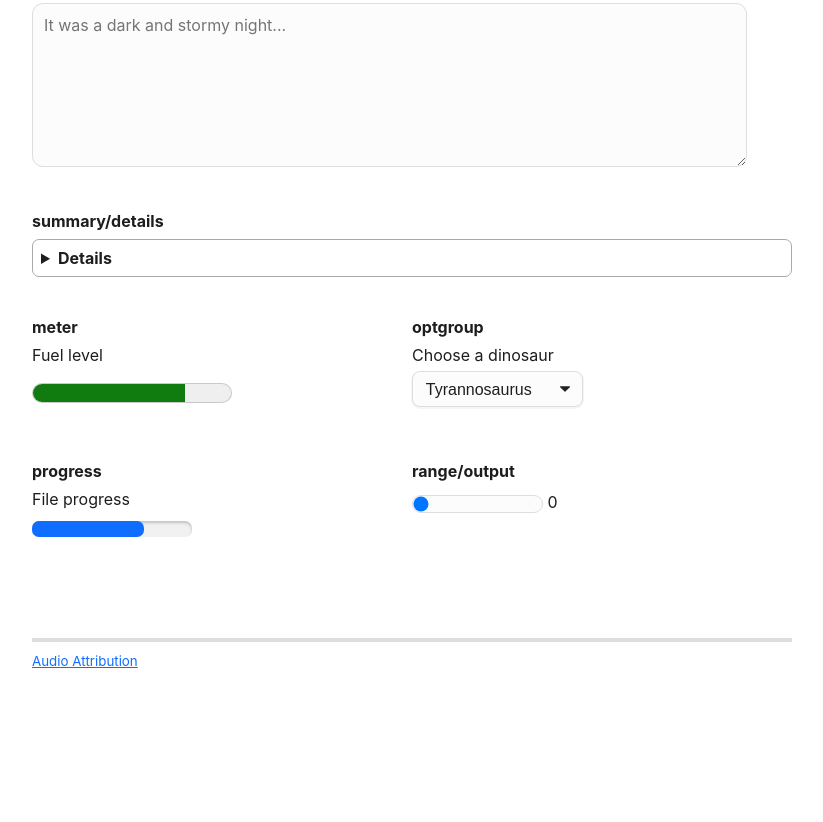
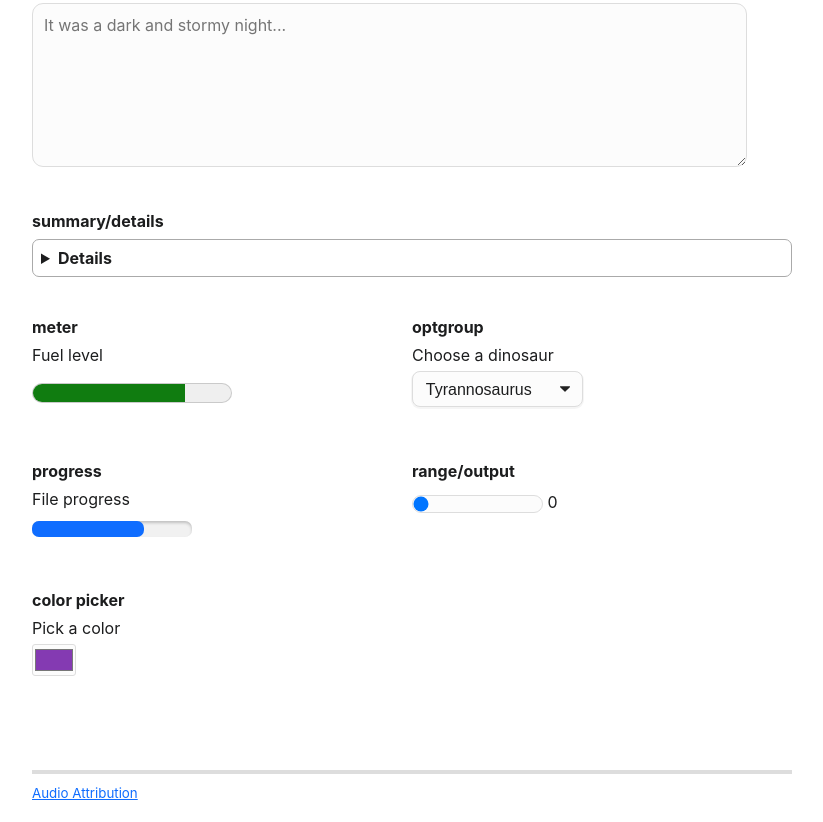
Before and after one commit to tbolt/boltcss, a website: page index.html in a window 1280 px wide. Shown: the part 5828-6650 px from the top of the page, without its empty margins (228-1051 px from the left). Before the commit the page ends 6518 px from the top, so only its background shows below. Drawn offline with Linux system fonts and the light colour scheme.

Commit message:
Add color input (#20)
* adds color input and related css

```diff
--- a/bolt.css
+++ b/bolt.css
@@ -1,6 +1,6 @@
 /**
  * Bolt.css
- * Version 0.6.0
+ * Version 0.7.0
  * https://github.com/tbolt/boltcss
  *
  * Sections
@@ -430,6 +430,16 @@ input[type="range"] {
   padding: 0;
 }
 
+input[type="color"] {
+  appearance: none;
+  inline-size: 44px;
+  outline-style: none;
+  padding: initial;
+  max-width: initial;
+  height: 2rem;
+  border-radius: 3px;
+}
+
 textarea {
   font-family: inherit;
   font-size: 1em;
--- a/index.html
+++ b/index.html
@@ -408,6 +408,13 @@
           <output name="result" for="b">0</output>
         </form>
       </div>
+
+      <!-- color -->
+      <div>
+        <h3 class="demo-header">color picker</h3>
+        <label for="color-picker">Pick a color</label>
+        <input type="color" id="color-picker" value="#843AB2" />
+      </div>
     </div>
 
     <!-- Footer -->
--- a/package.json
+++ b/package.json
@@ -1,6 +1,6 @@
 {
   "name": "boltcss",
-  "version": "0.6.0",
+  "version": "0.7.0",
   "description": "Boltcss classless CSS stylesheet",
   "main": "bolt.css",
   "scripts": {},
```
Also changed, not shown: bolt.min.css.
